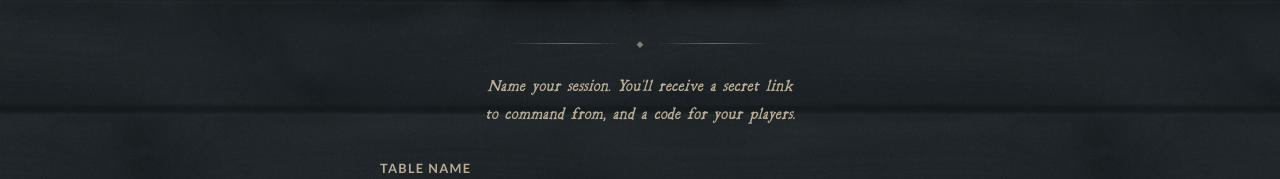
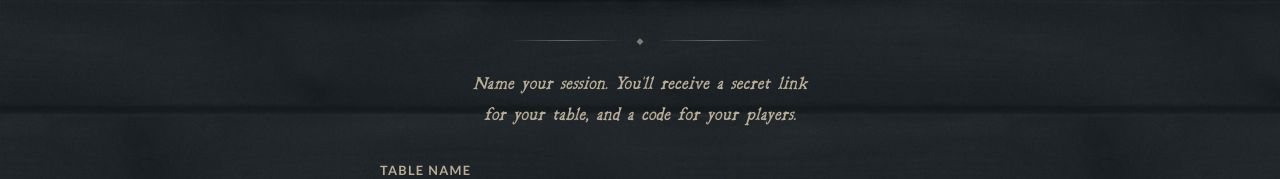
Before and after one commit to mikeriosphilly/dungeonmessage, a React (Vite) app: page /start in a window 1280 px wide. Shown: the part 255-434 px from the top of the page. Built offline with nearby package versions, Linux system fonts and the light colour scheme; no server answers; a web font is replaced by a local one.

Commit message:
Adjusting text sizes for readability

```diff
--- a/src/pages/JoinTable.jsx
+++ b/src/pages/JoinTable.jsx
@@ -355,7 +355,7 @@ const styles = {
   subtitle: {
     fontFamily: "var(--tw-font-message)",
     fontStyle: "italic",
-    fontSize: "1.05rem",
+    fontSize: "1.15rem",
     lineHeight: 1.7,
     color: "var(--tw-text-muted)",
     margin: "0 0 24px",
--- a/src/pages/Landing.jsx
+++ b/src/pages/Landing.jsx
@@ -121,7 +121,7 @@ const styles = {
   },
 
   logo: {
-    width: "min(448px, 68vw)",
+    width: "min(448px, 54vw)",
     height: "auto",
     objectFit: "contain",
     display: "block",
--- a/src/pages/StartTable.jsx
+++ b/src/pages/StartTable.jsx
@@ -27,10 +27,13 @@ export default function StartTable() {
     <div style={styles.page}>
       <div style={styles.wrap}>
         <div style={styles.inner}>
-
           <h1
             className="landing-fade-up"
-          style={{ fontSize: "clamp(42px, 8vw, 64px)", margin: "4px 0 0", animationDelay: "0.1s" }}
+            style={{
+              fontSize: "clamp(42px, 8vw, 64px)",
+              margin: "4px 0 0",
+              animationDelay: "0.1s",
+            }}
           >
             Start a Table
           </h1>
@@ -48,8 +51,9 @@ export default function StartTable() {
             className="landing-fade-up"
             style={{ ...styles.subtitle, animationDelay: "0.32s" }}
           >
-          Name your session. You'll receive a secret link<br />
-          to command from, and a code for your players.
+            Name your session. You'll receive a secret link
+            <br />
+            for your table, and a code for your players.
           </p>
 
           {/* Form */}
@@ -82,10 +86,14 @@ export default function StartTable() {
             {error && <p style={styles.error}>{error}</p>}
           </div>
 
-        <Link to="/" style={styles.backLink} className="landing-fade-up" tabIndex={0}>
+          <Link
+            to="/"
+            style={styles.backLink}
+            className="landing-fade-up"
+            tabIndex={0}
+          >
             ← Back to home
           </Link>
-
         </div>
       </div>
     </div>
@@ -127,7 +135,7 @@ const styles = {
   subtitle: {
     fontFamily: "var(--tw-font-message)",
     fontStyle: "italic",
-    fontSize: "1.05rem",
+    fontSize: "1.15rem",
     lineHeight: 1.7,
     color: "var(--tw-text-muted)",
     margin: "0 0 32px",
@@ -168,13 +176,15 @@ const styles = {
     padding: "16px 20px",
     background: "#434135",
     border: "1px solid #978262",
-    boxShadow: "inset 0 0 18px 2px rgba(155, 127, 63, 0.8), 0 12px 36px rgba(0,0,0,0.55)",
+    boxShadow:
+      "inset 0 0 18px 2px rgba(155, 127, 63, 0.8), 0 12px 36px rgba(0,0,0,0.55)",
     color: "#F5ECCD",
     fontFamily: "var(--tw-font-heading)",
     fontSize: "1.3rem",
     letterSpacing: "0.04em",
     cursor: "pointer",
-    transition: "transform 0.15s ease, box-shadow 0.15s ease, filter 0.15s ease",
+    transition:
+      "transform 0.15s ease, box-shadow 0.15s ease, filter 0.15s ease",
   },
 
   submitBtnDisabled: {
```
Lines whose indentation alone changed are shown as unchanged.
